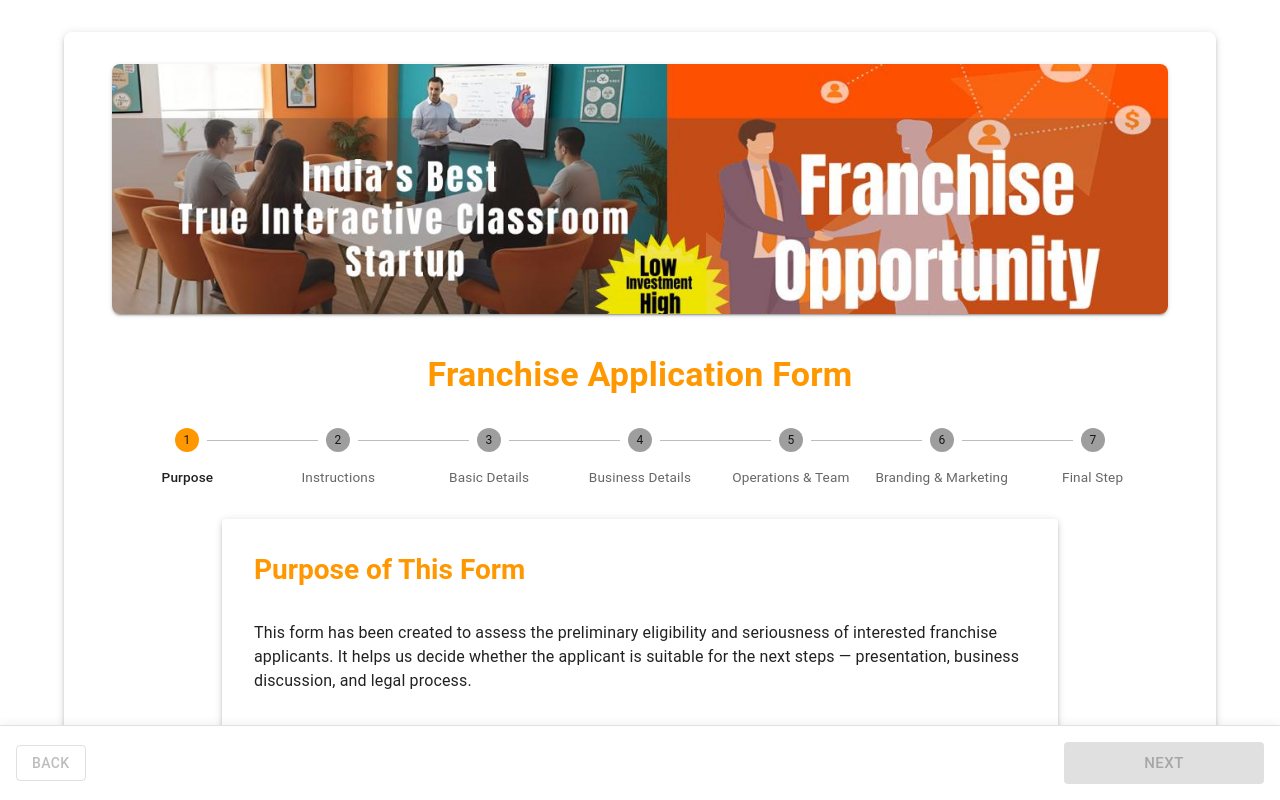
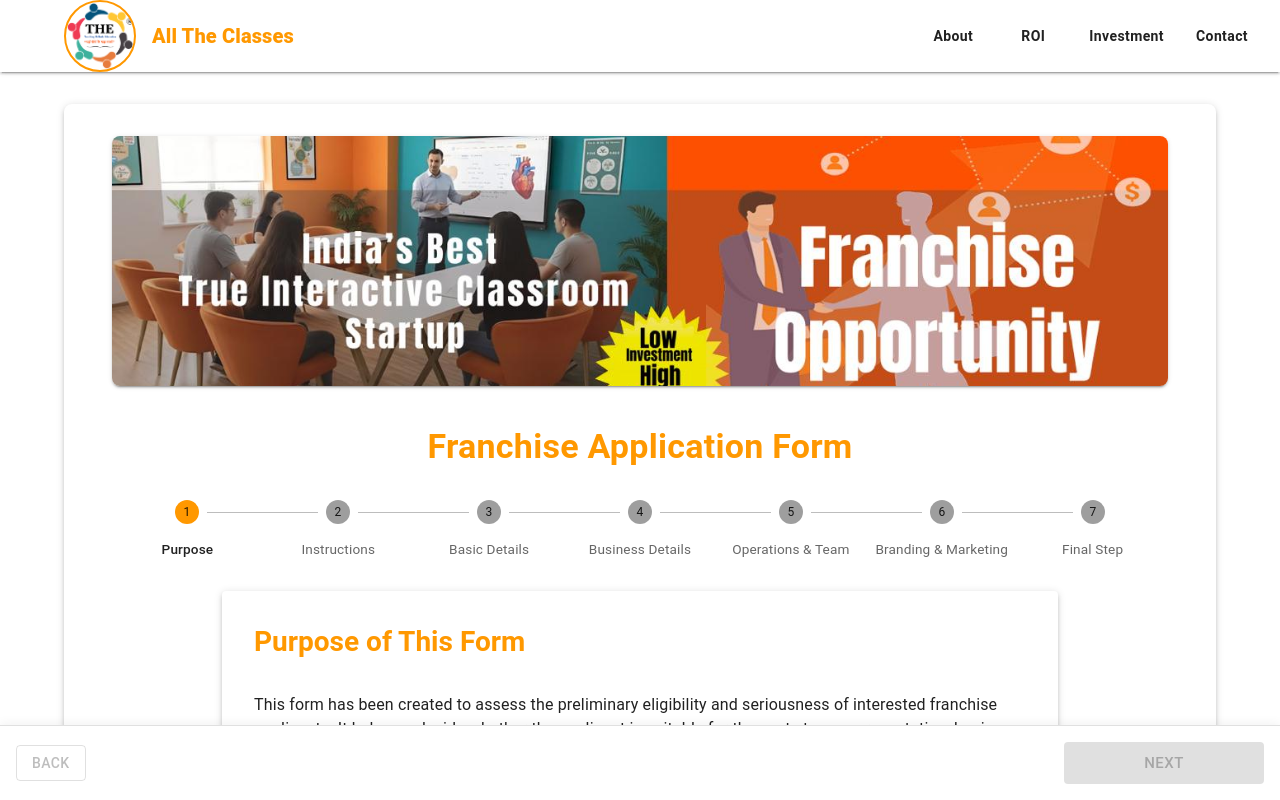
Before and after one commit to The-YashGaur/alltheclasses-fran, a React (Create React App) app in the folder frontend/: page / in a window 1280 px wide. Shown: the top 800 px of the page. Built offline with nearby package versions, Linux system fonts and the light colour scheme.

Commit message:
commit added

```diff
--- a/frontend/src/App.js
+++ b/frontend/src/App.js
@@ -1,5 +1,5 @@
 // App.js
-import React, { useState, useCallback } from 'react';
+import React, { useState, useCallback, useEffect, useRef } from 'react';
 import {
   ThemeProvider,
   createTheme,
@@ -13,8 +13,16 @@ import {
   CircularProgress,
   Alert,
   Typography,
-  useMediaQuery
+  useMediaQuery,
+  AppBar,
+  Toolbar,
+  IconButton,
+  Menu,
+  MenuItem,
+  Avatar,
+  Link as MuiLink
 } from '@mui/material';
+import { Menu as MenuIcon } from '@mui/icons-material';
 import { orange } from '@mui/material/colors';
 
 // Import steps
@@ -109,6 +117,28 @@ function App() {
   const [activeStep, setActiveStep] = useState(0);
   const [isSubmitting, setIsSubmitting] = useState(false);
   const [submitStatus, setSubmitStatus] = useState({ success: false, message: '' });
+
+  // navbar state
+  const [anchorEl, setAnchorEl] = useState(null);
+
+  // show/hide navbar on scroll
+  const [showNavbar, setShowNavbar] = useState(true);
+  const lastScrollY = useRef(0);
+  useEffect(() => {
+    const handleScroll = () => {
+      const currentY = window.scrollY || window.pageYOffset;
+      // if scrolled down more than 40px and currentY > last => hide
+      if (currentY > lastScrollY.current && currentY > 40) {
+        setShowNavbar(false);
+      } else {
+        setShowNavbar(true);
+      }
+      lastScrollY.current = currentY;
+    };
+
+    window.addEventListener('scroll', handleScroll, { passive: true });
+    return () => window.removeEventListener('scroll', handleScroll);
+  }, []);
 
   const [formData, setFormData] = useState({
     purposeAcknowledged: false,
@@ -306,9 +336,105 @@ function App() {
     }
   };
 
+  // NAVBAR handlers
+  const handleMenuOpen = (event) => {
+    setAnchorEl(event.currentTarget);
+  };
+  const handleMenuClose = () => setAnchorEl(null);
+
+  // Example nav links
+  const navLinks = [
+    { label: 'About', href: '#' },
+    { label: 'ROI', href: '#' },
+    { label: 'Investment', href: '#' },
+    { label: 'Contact', href: '#' }
+  ];
+
   return (
     <ThemeProvider theme={theme}>
       <CssBaseline />
+
+      {/* NAVBAR */}
+      <AppBar
+        position="sticky"
+        elevation={2}
+        sx={{
+          // semi-opaque/opaque background
+          backgroundColor: 'rgba(255,255,255,0.95)',
+          color: 'text.primary',
+          // hide when showNavbar is false (translateY)
+          transform: showNavbar ? 'translateY(0)' : 'translateY(-110%)',
+          transition: 'transform 300ms ease, background-color 200ms ease',
+          // give it a subtle blur (optional)
+          backdropFilter: 'saturate(120%) blur(6px)'
+        }}
+      >
+        <Toolbar sx={{ display: 'flex', justifyContent: 'space-between', alignItems: 'center', pl: { xs: 2, sm: 6 } }}>
+          <Box sx={{ display: 'flex', alignItems: 'center', gap: 2, ml: { xs: 1, sm: 2 } }}>
+            <Avatar
+              src="/logo.png"
+              alt="All The Classes Logo"
+              sx={{
+                width: { xs: 64, sm: 72 },   // make logo a bit bigger
+                height: { xs: 64, sm: 72 },
+                border: '2px solid',
+                borderColor: 'primary.main'
+              }}
+            />
+            <Box>
+              <Typography
+                variant="h6"
+                component="div"
+                sx={{ fontWeight: 800, color: 'primary.main' }} // "All The Classes" in orange 500
+              >
+                All The Classes
+              </Typography>
+            </Box>
+          </Box>
+
+          {/* Desktop links */}
+          {!isMobile ? (
+            <Box sx={{ display: 'flex', alignItems: 'center', gap: 2 }}>
+              {navLinks.map((link) => (
+                <Button
+                  key={link.label}
+                  component={MuiLink}
+                  href={link.href}
+                  underline="none"
+                  color="inherit"
+                  sx={{
+                    textTransform: 'none',
+                    fontWeight: 600,
+                    color: 'text.primary'
+                  }}
+                >
+                  {link.label}
+                </Button>
+              ))}
+            </Box>
+          ) : (
+            // Mobile menu
+            <IconButton edge="end" color="inherit" onClick={handleMenuOpen} aria-label="menu">
+              <MenuIcon />
+            </IconButton>
+          )}
+
+          <Menu
+            anchorEl={anchorEl}
+            open={Boolean(anchorEl)}
+            onClose={handleMenuClose}
+            anchorOrigin={{ vertical: 'bottom', horizontal: 'right' }}
+            transformOrigin={{ vertical: 'top', horizontal: 'right' }}
+          >
+            {navLinks.map((link) => (
+              <MenuItem key={link.label} onClick={handleMenuClose} component="a" href={link.href}>
+                {link.label}
+              </MenuItem>
+            ))}
+          </Menu>
+        </Toolbar>
+      </AppBar>
+
       <Container maxWidth="lg" sx={{ py: { xs: 1, sm: 2, md: 4 } }}>
         <Box
           sx={{
@@ -399,7 +525,8 @@ function App() {
               </Alert>
             )}
 
-            {/* Fixed bottom action bar; responsive layout and safe spacing */}
+            {/* Fixed bottom action bar (hide after successful submission) */}
+          {!submitStatus.success && (
             <Box
               sx={{
                 position: { xs: 'fixed', sm: 'fixed' },
@@ -456,6 +583,7 @@ function App() {
                 )}
               </Box>
             </Box>
+          )}
 
             {/* spacer to prevent content being hidden by fixed bar */}
             <Box sx={{ height: { xs: 120, sm: 90 } }} />
```
Also changed, not shown: frontend/public/logo.png (added).
